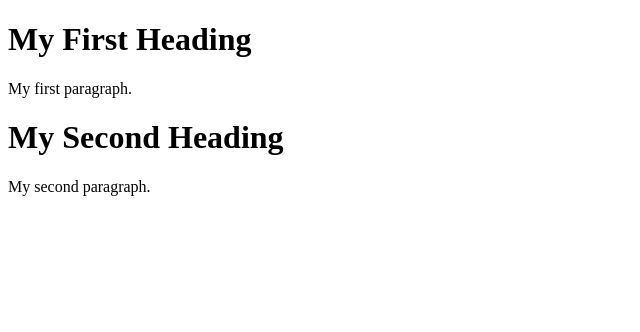
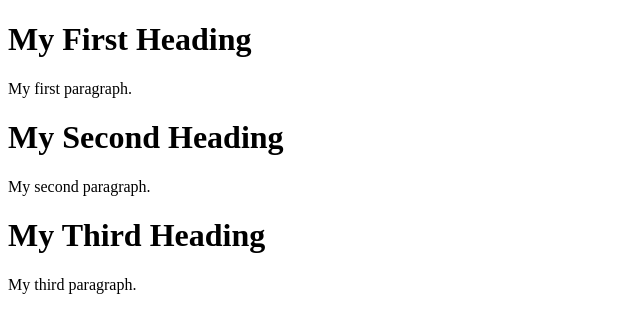
Before and after one commit to costcotraveler/hello-world, a plain HTML site: page index.html in a window 1280 px wide. Shown: the whole page, without its empty margins (0-640 px from the left). Drawn offline with Linux system fonts and the light colour scheme.

Commit message:
add a thrid paragraph

```diff
--- a/index.html
+++ b/index.html
@@ -5,5 +5,7 @@
 <p>My first paragraph.</p>
 <h1>My Second Heading</h1>
 <p>My second paragraph.</p>
+<h1>My Third Heading</h1>
+<p>My third paragraph.</p>
 </body>
 </html>
```
